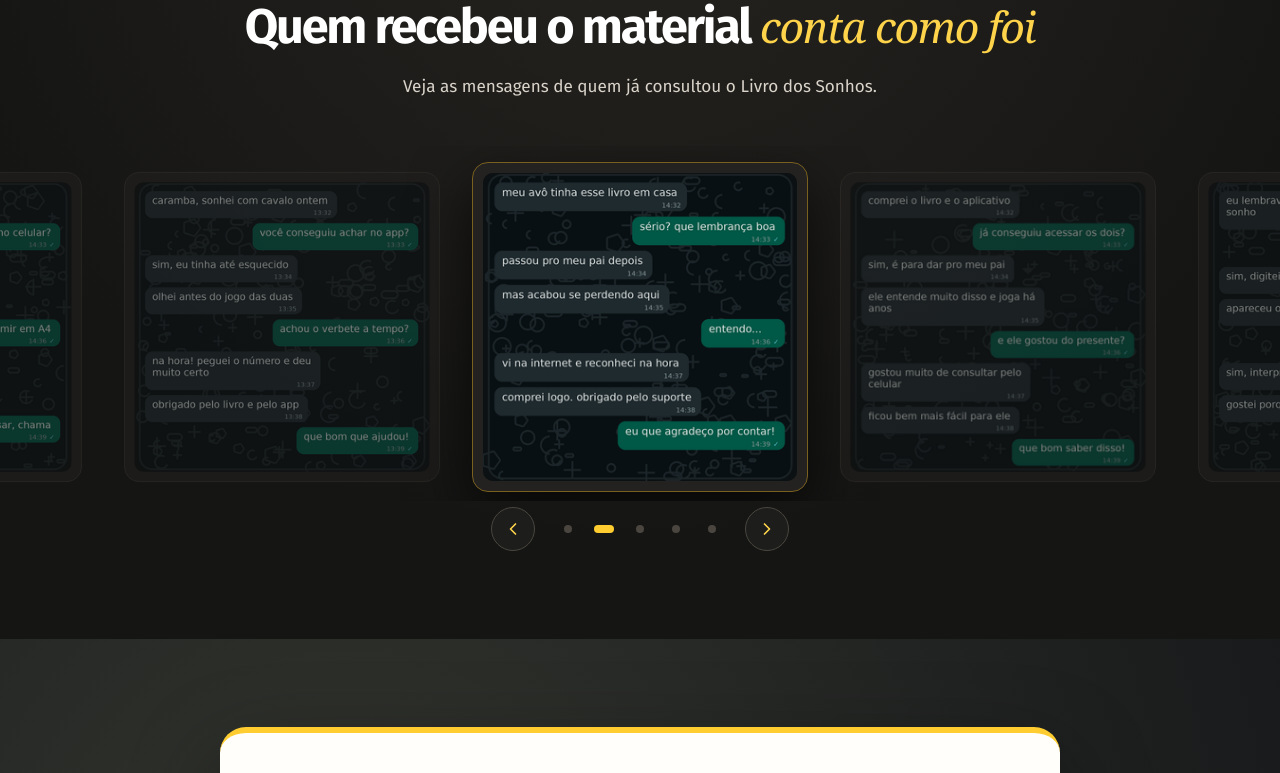
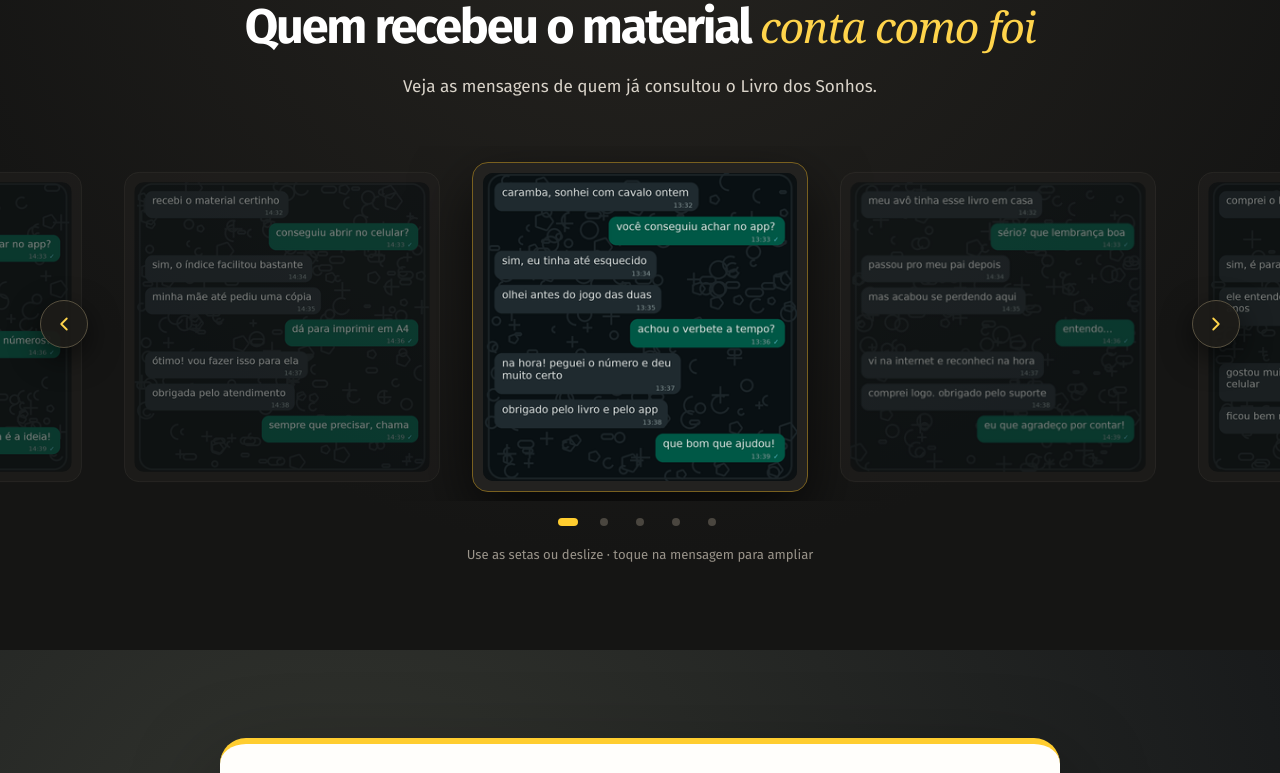
Before and after one commit to sixeletronicbotblazer-cyber/LIVRO-DOS-SONHOS, a Next.js app: page / in a window 1280 px wide. Shown: the part 4768-5541 px from the top of the page. Built offline with nearby package versions, Linux system fonts and the light colour scheme.

Commit message:
Depoimentos: carrossel manual (sem autoplay) com setas, pontos, deslize, teclado e toque para ampliar

```diff
--- a/src/app/page.tsx
+++ b/src/app/page.tsx
@@ -239,48 +239,43 @@ function MarqueeRail() {
   )
 }
 
-/* Depoimentos — carrossel horizontal automático e infinito.
-   Passagem de um cartão a outro: 1,3s com movimento suave; ~5s de
-   leitura parado em cada cartão; loop sem fim e sem salto visível.
-   Para o loop ser contínuo nas duas direções, os 5 depoimentos são
-   repetidos 3× internamente (cópias marcadas aria-hidden) e a posição
-   é renormalizada em silêncio após cada parada, sempre dentro do
-   trecho central do trilho — o conteúdo se repete a cada 5 cartões,
-   então a renormalização não muda nada na tela.
-   Interação: arraste por dedo ou mouse, setas e pontos. Após qualquer
-   interação manual, o avanço automático retoma ~7s depois. Pausas:
-   fora da viewport, com a aba oculta e no hover (desktop).
-   prefers-reduced-motion: sem avanço automático e deslocamentos
-   instantâneos; a navegação manual continua funcionando. */
+/* Depoimentos — carrossel horizontal MANUAL: sem avanço automático.
+   A imagem só muda quando o visitante decide — setas laterais (um
+   cartão por vez), pontos de acesso direto, deslize/arraste com
+   encaixe ou setas do teclado. O loop continua infinito nos dois
+   sentidos: os 5 depoimentos são repetidos 3× internamente (cópias
+   marcadas aria-hidden) e a posição é renormalizada em silêncio
+   após cada parada, sempre dentro do trecho central do trilho — o
+   conteúdo se repete a cada 5 cartões, então a renormalização não
+   muda nada na tela. Tocar no cartão em foco abre a mensagem
+   ampliada, no mesmo mecanismo das páginas internas do livro.
+   prefers-reduced-motion: deslocamentos instantâneos; a navegação
+   manual continua funcionando. */
 function TestimonialsCarousel() {
   const railRef = useRef<HTMLDivElement>(null)
   const trackRef = useRef<HTMLDivElement>(null)
   const [active, setActive] = useState(0)
+  const [selected, setSelected] = useState<number | null>(null)
   const s = useRef({
     pos: 5, // posição no trilho (flutuante durante o arraste); domínio [5,10)
     step: 0, // largura do cartão + espaçamento
     center: 0, // deslocamento para centralizar o cartão em foco
-    holdTimer: 0,
-    patrol: 0,
     moveId: 0,
     armed: false, // pointerdown ativo (ainda sem intenção de arrastar)
     dragging: false,
     animating: false,
-    inView: true,
-    hover: false,
-    resumeAt: 0,
     reduced: false,
-    canHover: false,
     startX: 0,
     startY: 0,
     startPos: 5,
+    lastDx: 0, // deslocamento horizontal do último toque (separa toque de arraste)
   })
 
-  const HOLD_MS = 5000 // tempo de leitura em cada cartão
-  const STEP_MS = 1300 // duração da passagem de um cartão a outro
-  const RESUME_MS = 7000 // retomada do automático após interação manual
+  const STEP_MS = 550 // duração do deslocamento a cada navegação
   const images = content.testimonials.images
   const n = images.length
+
+  useEscapeKey(selected !== null, () => setSelected(null))
 
   const apply = () => {
     const track = trackRef.current
@@ -324,30 +319,11 @@ function TestimonialsCarousel() {
     }
   }
 
-  const advance = () => {
-    const c = s.current
-    if (c.reduced || c.armed || c.dragging || c.animating || !c.inView || document.hidden) {
-      schedule()
-      return
-    }
-    go(Math.round(c.pos) + 1, STEP_MS)
-  }
-
-  const schedule = () => {
-    const c = s.current
-    clearTimeout(c.holdTimer)
-    c.holdTimer = 0
-    if (c.reduced || !c.inView || document.hidden || c.hover || c.dragging || c.armed || c.animating) return
-    if (performance.now() < c.resumeAt) return
-    c.holdTimer = window.setTimeout(advance, HOLD_MS)
-  }
-
   const finish = (id: number) => {
     const c = s.current
     if (c.moveId !== id || !c.animating) return
     c.animating = false
     normalize()
-    schedule()
   }
 
   const go = (target: number, duration: number) => {
@@ -375,18 +351,15 @@ function TestimonialsCarousel() {
     window.setTimeout(() => finish(id), duration + 160)
   }
 
-  /* Navegação manual (setas): um cartão por vez, mesma duração suave. */
+  /* Navegação manual (setas e teclado): um cartão por vez. */
   const manual = (dir: 1 | -1) => {
     const c = s.current
     if (c.armed || c.dragging) return
     if (c.animating) freeze()
-    c.resumeAt = performance.now() + RESUME_MS
-    clearTimeout(c.holdTimer)
-    c.holdTimer = 0
     go(Math.round(c.pos) + dir, STEP_MS)
   }
 
-  /* Navegação direta (pontos): caminho mais curto até o depoimento. */
+  /* Navegação direta (pontos e cartões vizinhos): caminho mais curto. */
   const manualDot = (i: number) => {
     const c = s.current
     if (c.armed || c.dragging) return
@@ -395,9 +368,6 @@ function TestimonialsCarousel() {
     let delta = (i - view) % n
     if (delta > n / 2) delta -= n
     if (delta < -n / 2) delta += n
-    c.resumeAt = performance.now() + RESUME_MS
-    clearTimeout(c.holdTimer)
-    c.holdTimer = 0
     go(Math.round(c.pos) + delta, STEP_MS)
   }
 
@@ -407,11 +377,10 @@ function TestimonialsCarousel() {
     if (e.button !== 0 && e.pointerType === 'mouse') return
     if (c.animating) freeze()
     c.armed = true
+    c.lastDx = 0
     c.startX = e.clientX
     c.startY = e.clientY
     c.startPos = c.pos
-    clearTimeout(c.holdTimer)
-    c.holdTimer = 0
   }
 
   const onPointerMove = (e: React.PointerEvent) => {
@@ -431,6 +400,7 @@ function TestimonialsCarousel() {
       if (track) track.style.transitionDuration = '0s'
       railRef.current?.setPointerCapture(e.pointerId)
     }
+    c.lastDx = Math.abs(dx)
     let p = c.startPos - dx / (c.step || 1)
     while (p >= n * 2) p -= n
     while (p < n) p += n
@@ -442,32 +412,39 @@ function TestimonialsCarousel() {
     const c = s.current
     if (!c.armed) return
     c.armed = false
-    if (!c.dragging) {
-      schedule()
-      return
-    }
+    if (!c.dragging) return
     c.dragging = false
     let target = Math.round(c.pos)
     while (target >= n * 2) target -= n
     while (target < n) target += n
     const dist = Math.abs(target - c.pos)
-    /* Encaixe proporcional à distância restante (máx. 1,3s, mín. 0,26s). */
-    const dur = Math.min(STEP_MS, Math.max(260, dist * STEP_MS))
-    c.resumeAt = performance.now() + RESUME_MS
+    /* Encaixe proporcional à distância restante (máx. 0,55s, mín. 0,18s). */
+    const dur = Math.min(STEP_MS, Math.max(180, dist * STEP_MS))
     go(target, dur)
   }
 
-  const onPointerEnter = () => {
-    if (!s.current.canHover) return
-    s.current.hover = true
-    schedule()
+  const onDragStart = (e: React.DragEvent) => e.preventDefault()
+
+  /* Setas do teclado navegam quando o carrossel tem o foco. */
+  const onKey = (e: React.KeyboardEvent) => {
+    if (e.key === 'ArrowLeft') {
+      e.preventDefault()
+      manual(-1)
+    } else if (e.key === 'ArrowRight') {
+      e.preventDefault()
+      manual(1)
+    }
   }
-  const onPointerLeave = () => {
-    if (!s.current.canHover) return
-    s.current.hover = false
-    schedule()
+
+  /* Toque no cartão em foco abre a mensagem ampliada — o mesmo
+     mecanismo das páginas internas do livro. Nos vizinhos, traz o
+     cartão tocado para o centro. */
+  const openCard = (i: number) => {
+    if (s.current.lastDx > 8) return
+    const view = ((Math.round(s.current.pos) % n) + n) % n
+    if (i === view) setSelected(i)
+    else manualDot(i)
   }
-  const onDragStart = (e: React.DragEvent) => e.preventDefault()
 
   useEffect(() => {
     const rail = railRef.current
@@ -479,7 +456,6 @@ function TestimonialsCarousel() {
     c.reduced = mq.matches
     const onMq = (e: MediaQueryListEvent) => {
       c.reduced = e.matches
-      schedule()
     }
     mq.addEventListener('change', onMq)
 
@@ -498,51 +474,29 @@ function TestimonialsCarousel() {
     measure()
     window.addEventListener('resize', measure)
 
-    const io = new IntersectionObserver(
-      ([entry]) => {
-        c.inView = entry.isIntersecting
-        schedule()
-      },
-      { rootMargin: '140px 0px 140px 0px' }
-    )
-    io.observe(rail)
-
-    const onVis = () => schedule()
-    document.addEventListener('visibilitychange', onVis)
-
     const onEnd = (e: TransitionEvent) => {
       if (e.target !== track || e.propertyName !== 'transform') return
       finish(c.moveId)
     }
     track.addEventListener('transitionend', onEnd)
 
-    /* Retoma o automático quando só o tempo da interação segurar. */
-    c.patrol = window.setInterval(() => {
-      if (!c.holdTimer) schedule()
-    }, 500)
-    schedule()
-
     return () => {
       mq.removeEventListener('change', onMq)
       window.removeEventListener('resize', measure)
-      io.disconnect()
-      document.removeEventListener('visibilitychange', onVis)
       track.removeEventListener('transitionend', onEnd)
-      clearInterval(c.patrol)
-      clearTimeout(c.holdTimer)
     }
   }, [])
 
   return (
-    <div>
+    <div className="testi-stage">
       <div
         className="testi-rail"
         role="region"
         aria-roledescription="carrossel"
         aria-label="Depoimentos de quem já consultou o Livro dos Sonhos"
+        tabIndex={0}
         ref={railRef}
-        onPointerEnter={onPointerEnter}
-        onPointerLeave={onPointerLeave}
+        onKeyDown={onKey}
         onPointerDown={onPointerDown}
         onPointerMove={onPointerMove}
         onPointerUp={onPointerUp}
@@ -552,29 +506,48 @@ function TestimonialsCarousel() {
         <div className="testi-track" ref={trackRef}>
           {[0, 1, 2].map((copy) =>
             images.map(([src, alt], i) => (
-              <figure
+              <button
                 className={`testi-card${active === i ? ' is-active' : ''}`}
                 key={`${copy}-${i}`}
+                type="button"
                 aria-hidden={copy > 0 || undefined}
+                tabIndex={copy > 0 ? -1 : undefined}
+                aria-label={copy > 0 ? undefined : `Ampliar mensagem: ${alt}`}
+                onClick={() => openCard(i)}
               >
                 <img
                   src={src}
-                  alt={copy > 0 ? '' : alt}
+                  alt=""
                   width={331}
                   height={325}
                   draggable={false}
                   loading="lazy"
                   decoding="async"
                 />
-              </figure>
+              </button>
             ))
           )}
         </div>
+        <button
+          className="testi-arrow testi-arrow--prev"
+          type="button"
+          aria-label="Depoimento anterior"
+          onPointerDown={(e) => e.stopPropagation()}
+          onClick={() => manual(-1)}
+        >
+          <ChevronLeft size={22} aria-hidden="true" />
+        </button>
+        <button
+          className="testi-arrow testi-arrow--next"
+          type="button"
+          aria-label="Próximo depoimento"
+          onPointerDown={(e) => e.stopPropagation()}
+          onClick={() => manual(1)}
+        >
+          <ChevronRight size={22} aria-hidden="true" />
+        </button>
       </div>
       <div className="testi-controls">
-        <button className="testi-arrow" type="button" aria-label="Depoimento anterior" onClick={() => manual(-1)}>
-          <ChevronLeft size={20} aria-hidden="true" />
-        </button>
         <div className="testi-dots">
           {images.map(([, alt], i) => (
             <button
@@ -587,10 +560,27 @@ function TestimonialsCarousel() {
             />
           ))}
         </div>
-        <button className="testi-arrow" type="button" aria-label="Próximo depoimento" onClick={() => manual(1)}>
-          <ChevronRight size={20} aria-hidden="true" />
-        </button>
       </div>
+      <p className="testi-hint">{content.testimonials.hint}</p>
+      {selected !== null && (
+        <div
+          className="modal"
+          role="dialog"
+          aria-modal="true"
+          aria-label={`Depoimento ampliado: ${images[selected][1]}`}
+          onClick={() => setSelected(null)}
+        >
+          <button className="modal-close" type="button" onClick={() => setSelected(null)} aria-label="Fechar depoimento ampliado">
+            <X />
+          </button>
+          <img
+            className="testi-zoom"
+            src={images[selected][0]}
+            alt={`Depoimento ampliado: ${images[selected][1]}`}
+            onClick={(event) => event.stopPropagation()}
+          />
+        </div>
+      )}
     </div>
   )
 }
@@ -1110,7 +1100,8 @@ export default function Page() {
         </section>
 
         {/* Depoimentos — pausa de confiança antes da oferta: 5 mensagens
-            reais de clientes em carrossel automático e infinito. */}
+            reais de clientes em carrossel manual (setas, pontos, deslize
+            e teclado), sem avanço automático. */}
         <section className="section testimonials" aria-labelledby="testimonials-title">
           <div className="container">
             <div className="section-heading">
--- a/src/app/styles.css
+++ b/src/app/styles.css
@@ -744,41 +744,54 @@ img.plan-thumb--kit{width:84px}
 }
 
 /* ===== Depoimentos — pausa de confiança antes da oferta ===== */
-/* Carrossel horizontal automático e infinito: 5 mensagens reais
-   (331×325, object-fit: contain, cantos suaves). Trilho repetido
-   3× internamente para o loop contínuo; a posição é renormalizada
-   em silêncio pelo JS, por isso o movimento nunca "volta com salto". */
+/* Carrossel horizontal MANUAL: nada se move sozinho. Setas laterais
+   sempre visíveis (sobre o trilho, presas às bordas do container em
+   desktop e às bordas da tela no mobile), pontos de acesso direto,
+   deslize com encaixe e setas do teclado; loop infinito nos dois
+   sentidos (trilho repetido 3× internamente, posição renormalizada
+   em silêncio pelo JS, sem salto). Tocar no cartão em foco abre a
+   mensagem ampliada — mesmo mecanismo das páginas internas do livro. */
 .testimonials{color:#fff;background:radial-gradient(circle at 50% -12%,#262420 0,#151514 70%)}
 .testimonials h2{color:#fff}
 .testimonials .section-heading h2 em{color:#ffd44b;font-family:Georgia,serif;font-style:italic;font-weight:400;font-size:.88em;letter-spacing:-.03em}
 .testimonials .section-heading p{color:#d9d3c9}
+.testi-stage{position:relative}
 .testi-rail{position:relative;margin-inline:calc(50% - 50vw);overflow:hidden;cursor:grab;touch-action:pan-y;padding:16px 0 10px}
 .testi-rail:active{cursor:grabbing}
 .testi-rail,.testi-rail *{user-select:none;-webkit-user-select:none}
 .testi-rail img{-webkit-user-drag:none}
-.testi-track{display:flex;gap:22px;width:max-content;will-change:transform;transform:translate3d(0,0,0);transition:transform 1.3s cubic-bezier(.22,.61,.36,1)}
-.testi-card{flex:0 0 auto;width:336px;aspect-ratio:331/325;margin:0;padding:10px;background:#232220;border:1px solid #3a3733;border-radius:16px;opacity:.52;transform:scale(.94);transition:opacity 1.3s cubic-bezier(.22,.61,.36,1),transform 1.3s cubic-bezier(.22,.61,.36,1),border-color .45s ease,box-shadow .45s ease}
+.testi-rail:focus-visible{outline:3px solid var(--gold);outline-offset:-3px}
+.testi-track{display:flex;gap:22px;width:max-content;will-change:transform;transform:translate3d(0,0,0);transition:transform .55s cubic-bezier(.22,.61,.36,1)}
+.testi-card{flex:0 0 auto;width:336px;aspect-ratio:331/325;margin:0;padding:10px;background:#232220;border:1px solid #3a3733;border-radius:16px;opacity:.52;transform:scale(.94);transition:opacity .55s cubic-bezier(.22,.61,.36,1),transform .55s cubic-bezier(.22,.61,.36,1),border-color .45s ease,box-shadow .45s ease;cursor:pointer;font:inherit;color:inherit}
 .testi-card img{display:block;width:100%;height:100%;object-fit:contain;border-radius:10px;background:#111}
 .testi-card.is-active{opacity:1;transform:scale(1);border-color:#79601f;box-shadow:0 24px 60px #000a}
+.testi-card:focus-visible{outline:3px solid var(--gold);outline-offset:3px}
+.testi-arrow{position:absolute;top:50%;transform:translateY(-50%);z-index:2;width:48px;height:48px;border-radius:50%;border:1px solid #57503f;background:#1d1c19f2;color:#ffd44b;display:grid;place-items:center;cursor:pointer;box-shadow:0 10px 30px #0009;transition:background .25s ease,border-color .25s ease,scale .25s ease}
+.testi-arrow--prev{left:max(18px,calc(50vw - 600px))}
+.testi-arrow--next{right:max(18px,calc(50vw - 600px))}
+.testi-arrow:hover{background:#2b2a27;border-color:#8a6f2a}
+.testi-arrow:active{scale:.94}
+.testi-arrow:focus-visible{outline:3px solid var(--gold);outline-offset:3px}
 .testi-controls{display:flex;justify-content:center;align-items:center;gap:18px;margin-top:6px}
-.testi-arrow{width:44px;height:44px;border-radius:50%;border:1px solid #4a463f;background:#20201ecc;color:#ffd44b;display:grid;place-items:center;cursor:pointer;transition:background .25s ease,border-color .25s ease,transform .25s ease}
-.testi-arrow:hover{background:#2b2a27;border-color:#6b5a28}
-.testi-arrow:active{transform:scale(.94)}
-.testi-arrow:focus-visible,.testi-dot:focus-visible{outline:3px solid var(--gold);outline-offset:3px}
 .testi-dots{display:flex;gap:6px;align-items:center}
 .testi-dot{position:relative;width:30px;height:30px;padding:0;background:transparent;border:0;cursor:pointer}
 .testi-dot::after{content:"";position:absolute;inset:0;margin:auto;width:8px;height:8px;border-radius:99px;background:#4a463f;transition:width .35s ease,background .35s ease}
 .testi-dot.is-active::after{width:20px;background:var(--gold)}
 .testi-dot:hover::after{background:#6b5a28}
+.testi-dot:focus-visible{outline:3px solid var(--gold);outline-offset:3px}
+.testi-hint{text-align:center;color:#9a948a;font-size:.82rem;margin:10px 0 0}
+.modal img.testi-zoom{width:min(92vw,460px)}
 @media (width<=920px){
 .testi-track{gap:16px}
-.testi-card{width:min(78vw,336px)}
+.testi-card{width:min(72vw,336px)}
+.testi-arrow{width:44px;height:44px}
+.testi-arrow--prev{left:8px}
+.testi-arrow--next{right:8px}
 }
 @media (width<=600px){
 .testi-rail{padding:12px 0 8px}
-.testi-controls{gap:12px}
-.testi-arrow{width:40px;height:40px}
+.testi-hint{font-size:.78rem}
 }
 @media (prefers-reduced-motion:reduce){
-.testi-card,.testi-dot,.testi-arrow{transition:none}
+.testi-track,.testi-card,.testi-dot,.testi-arrow{transition:none}
 }
--- a/src/lib/content.ts
+++ b/src/lib/content.ts
@@ -37,6 +37,7 @@ export const content = {
     titleLead: 'Quem recebeu o material',
     titleEm: 'conta como foi',
     sub: 'Veja as mensagens de quem já consultou o Livro dos Sonhos.',
+    hint: 'Use as setas ou deslize · toque na mensagem para ampliar',
     /* Alt serve apenas para leitores de tela (não é etiqueta visível). */
     images: [
       ['/assets/depoimentos/01_cavalo.png', 'Mensagem de cliente sobre um sonho com cavalo'],
```
